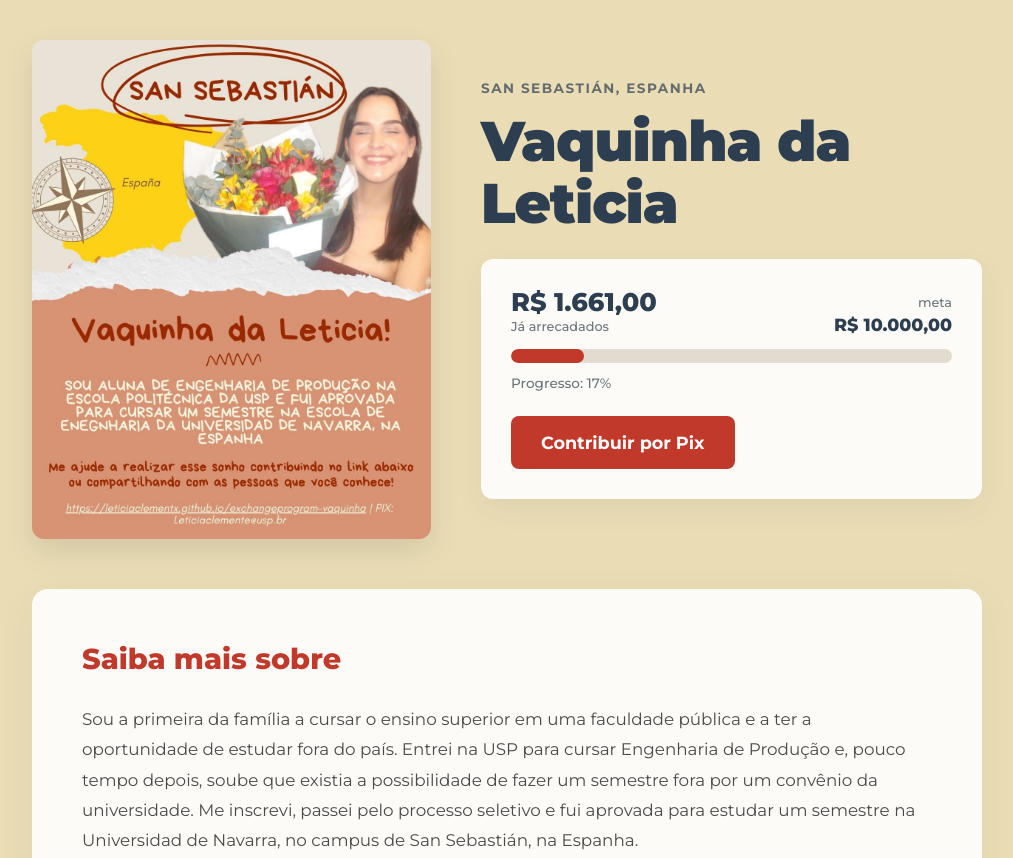
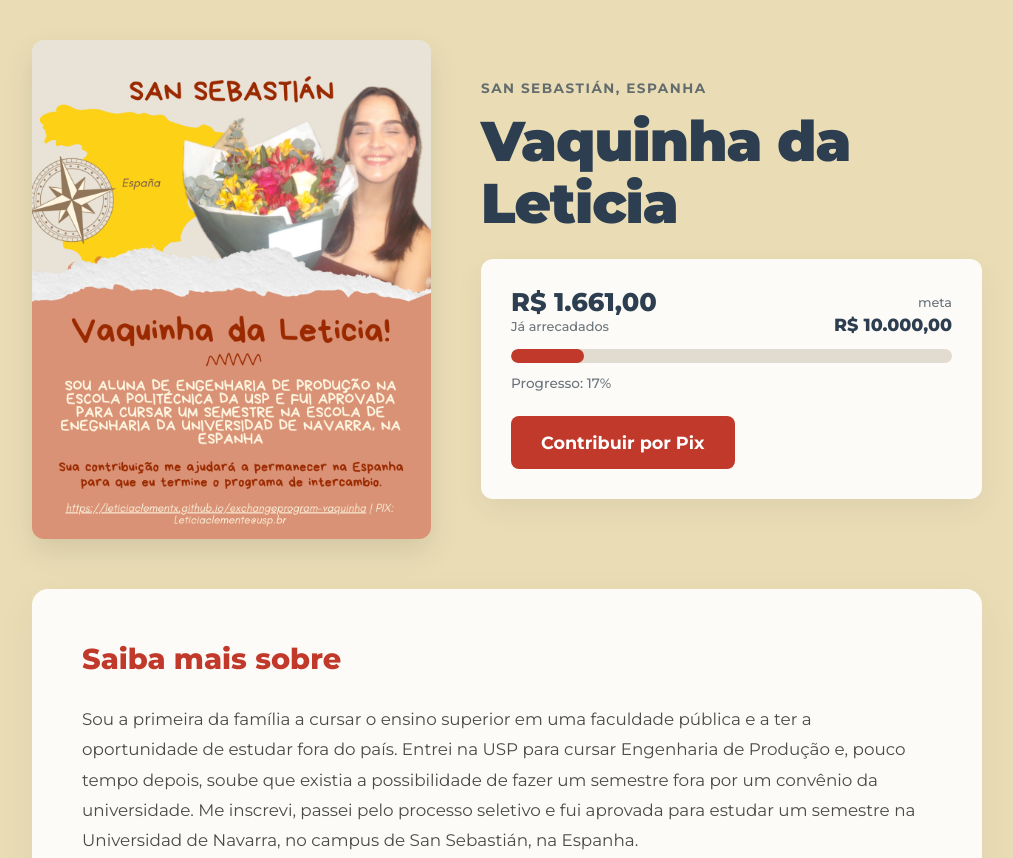
Before and after one commit to leticiaclementx/exchangeprogram-vaquinha, a plain HTML site: page index.html in a window 1280 px wide. Shown: the top 858 px of the page, without its empty margins (133-1146 px from the left). Drawn offline with Linux system fonts and the light colour scheme.

Commit message:
Update image source in top section of index.html

```diff
--- a/index.html
+++ b/index.html
@@ -515,7 +515,7 @@
         <!-- TOPO: FOTO NA ESQUERDA, INFO NA DIREITA -->
         <div class="top-section">
             <div class="left-col">
-                <img src="foto-leticia.jpg" alt="Vaquinha da Leticia" class="hero-image">
+                <img src="capa-leticia.png" alt="Vaquinha da Leticia" class="hero-image">
             </div>
 
             <div class="right-col">
```
